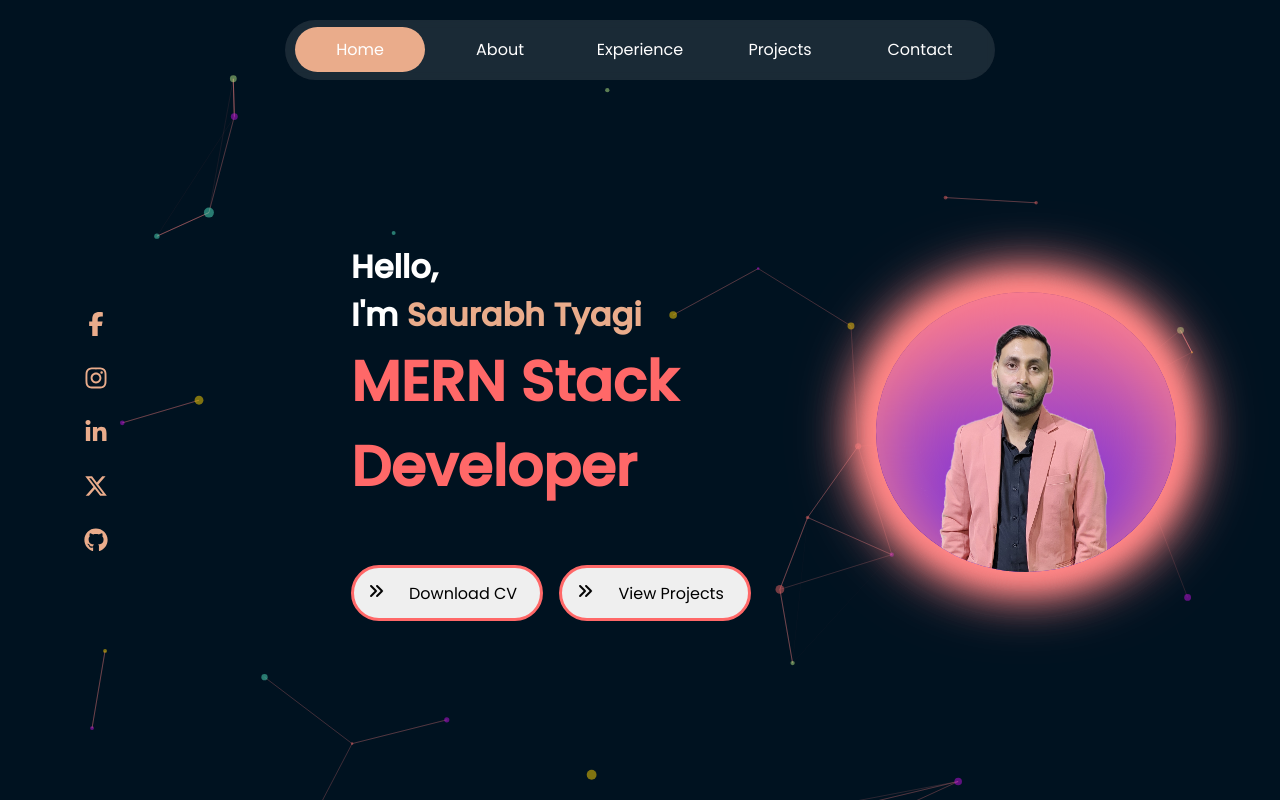
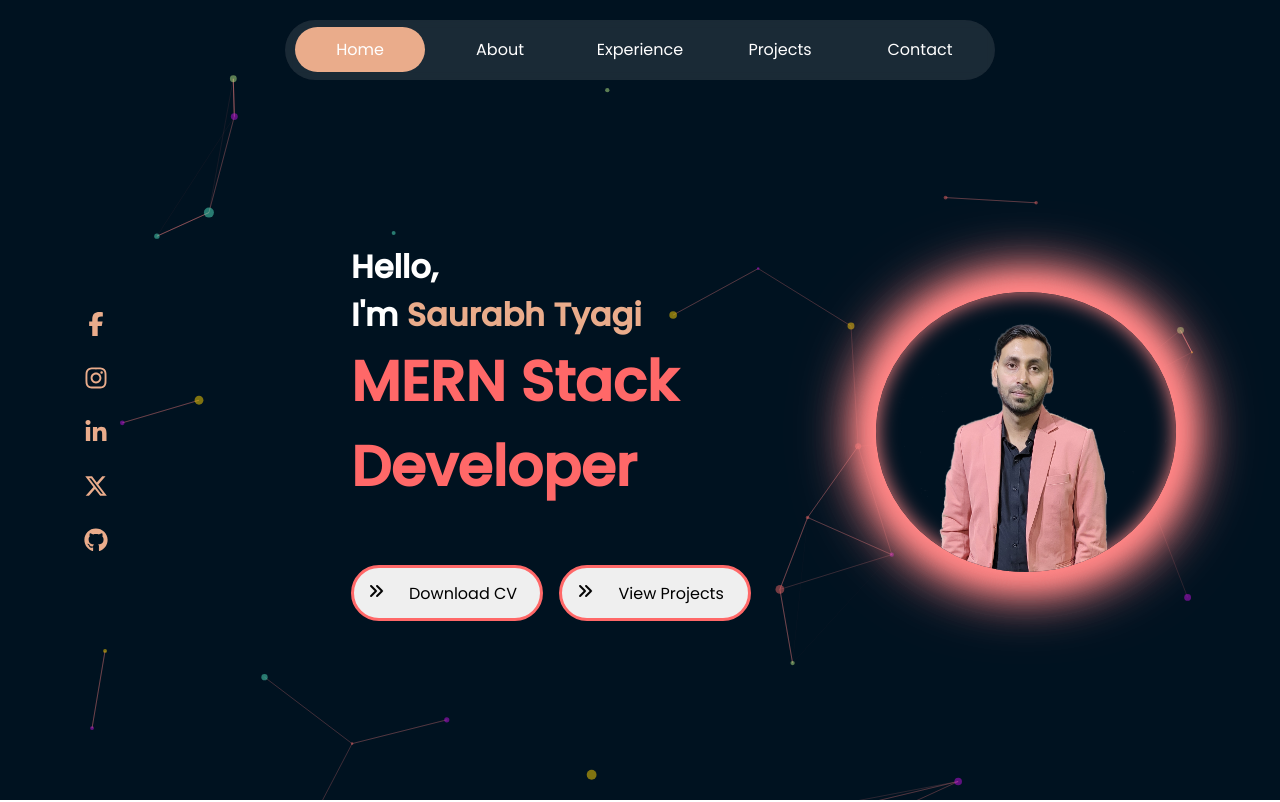
Before and after one commit to SAURABHTY01/personal-portfolio, a React (Create React App) app: page / in a window 1280 px wide. Shown: the top 802 px of the page. Built offline with nearby package versions, Linux system fonts and the light colour scheme.

Commit message:
image background updated

```diff
--- a/src/pages/Home.js
+++ b/src/pages/Home.js
@@ -44,7 +44,7 @@ const Home = () => {
             <h1>MERN Stack Developer</h1>
             <div className="buttons">
               <button
-              onClick={handleDownload}
+                onClick={handleDownload}
                 onMouseEnter={() => setIsHover("true")}
                 onMouseLeave={() => setIsHover(false)}
               >
@@ -62,8 +62,8 @@ const Home = () => {
             </div>
           </div>
           <div className="profile-image">
-          <img src={ProfilePic} alt="" srcset="" />
-        </div>
+            <img src={ProfilePic} alt="" srcset="" />
+          </div>
         </div>
       </div>
     </section>
--- a/src/style/main.css
+++ b/src/style/main.css
@@ -199,7 +199,7 @@
   to {
     box-shadow: 0 0 20px #ff8686, 0 0 30px #ff8686, 0 0 40px #ff8686,
       0 0 50px #ff8686, 0 0 60px #ff8686, 0 0 70px #ff8686, 0 0 80px #ff8686,
-      inset 0 0 90px #ff8686;
+      inset 0 0 20px #ff8686;
   }
 }
 
@@ -489,12 +489,12 @@
 .profile-image img {
   width: 300px;
   height: auto;
-  background: linear-gradient(#f07099, #541bf1);
+  background: #001220;
   border-radius: 50%;
   box-shadow: 0 0 15px #ff6868, inset 0 0 15px #ff6868;
   position: relative;
   overflow: hidden;
-  animation: pulse 2s ease-in-out infinite alternate;
+  animation: pulse 2s ease-out infinite alternate;
   object-fit: contain;
 }
 
```
